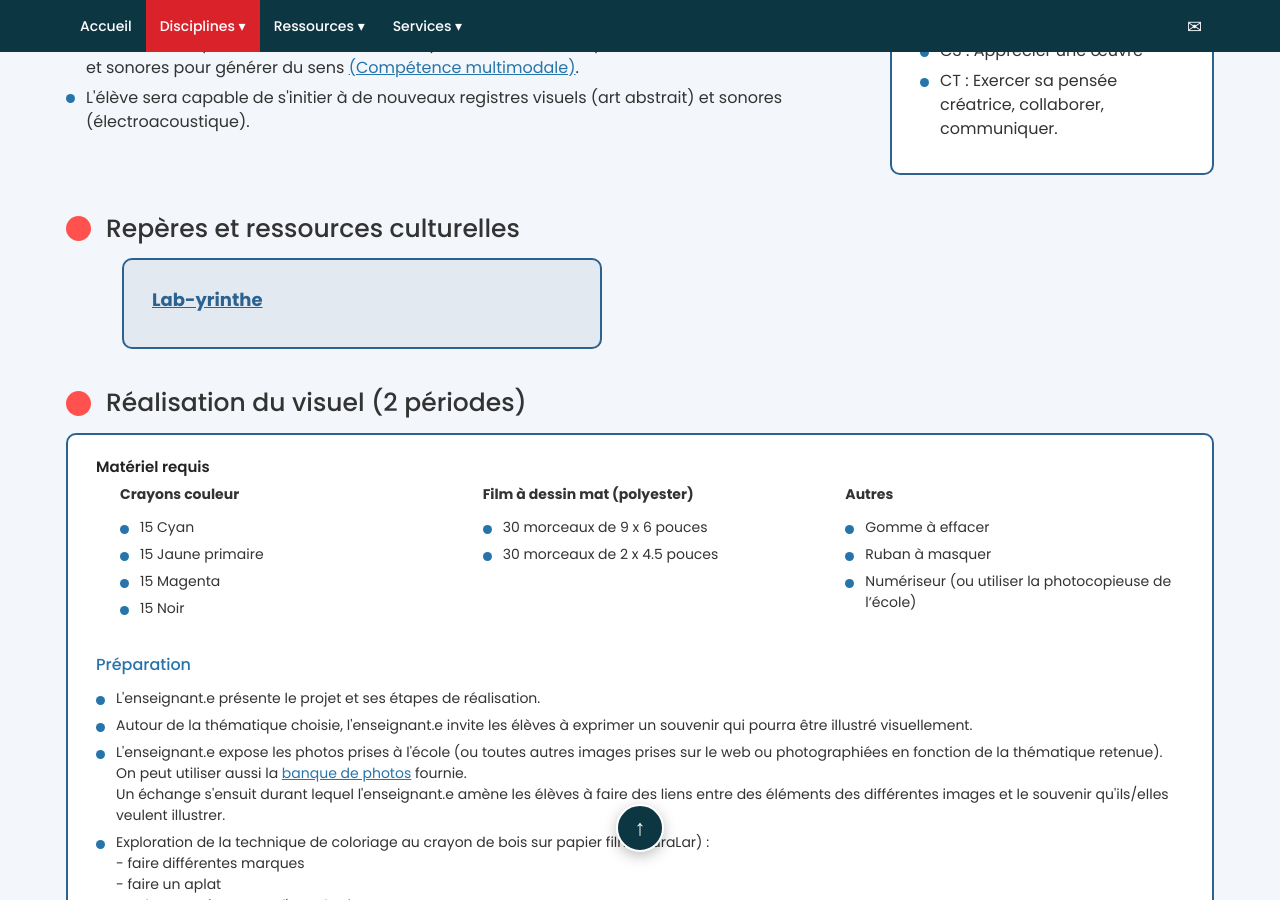
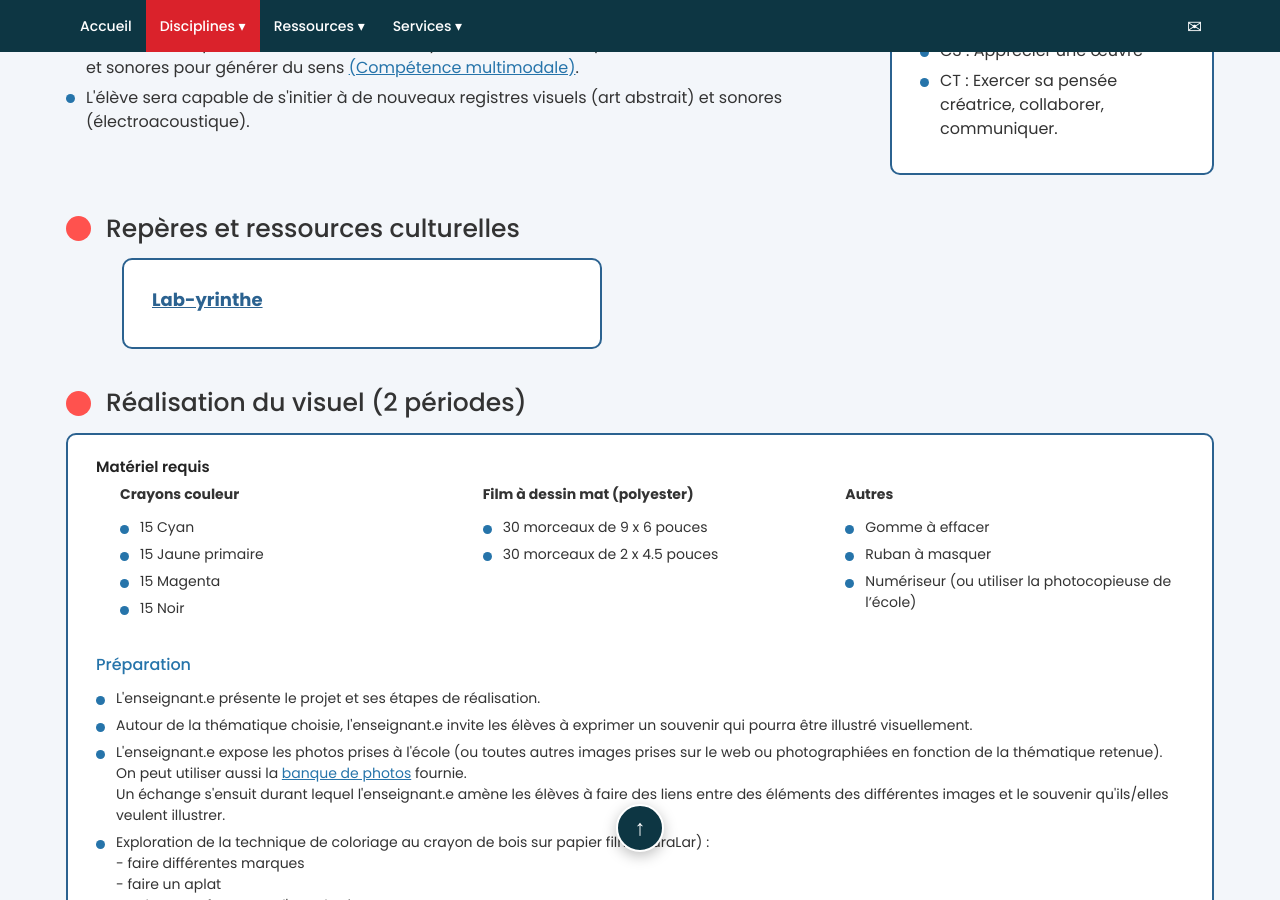
Before and after one commit to yves-fonofone/site-fonofone-revision, a Jekyll site: the page built from _activites/entre-deux.md, in a window 1280 px wide and 900 px high, scrolled down 2039 px. Built offline with Jekyll 4.4.1, drawn with Linux system fonts in a browser that asks for light colours.

Commit message:
Entre deux : encadré Lab-yrinthe en blanc
Co-Authored-By: Claude Opus 5.5 <noreply@anthropic.com>

```diff
--- a/_activites/entre-deux.md
+++ b/_activites/entre-deux.md
@@ -95,7 +95,7 @@ Ensuite, les deux membres de l'équipe combinent leur dessin en superposant les
 </section>
 
 <h2>Repères et ressources culturelles</h2>
-<div class="encadre encadre--liens encadre--etroit">
+<div class="encadre encadre--liens encadre--etroit encadre--blanc">
 <p><a href="https://lab-yrinthe.ca/education/competences-lmm/" target="_blank" rel="noopener"><strong>Lab-yrinthe</strong></a></p>
 </div>
 
```
